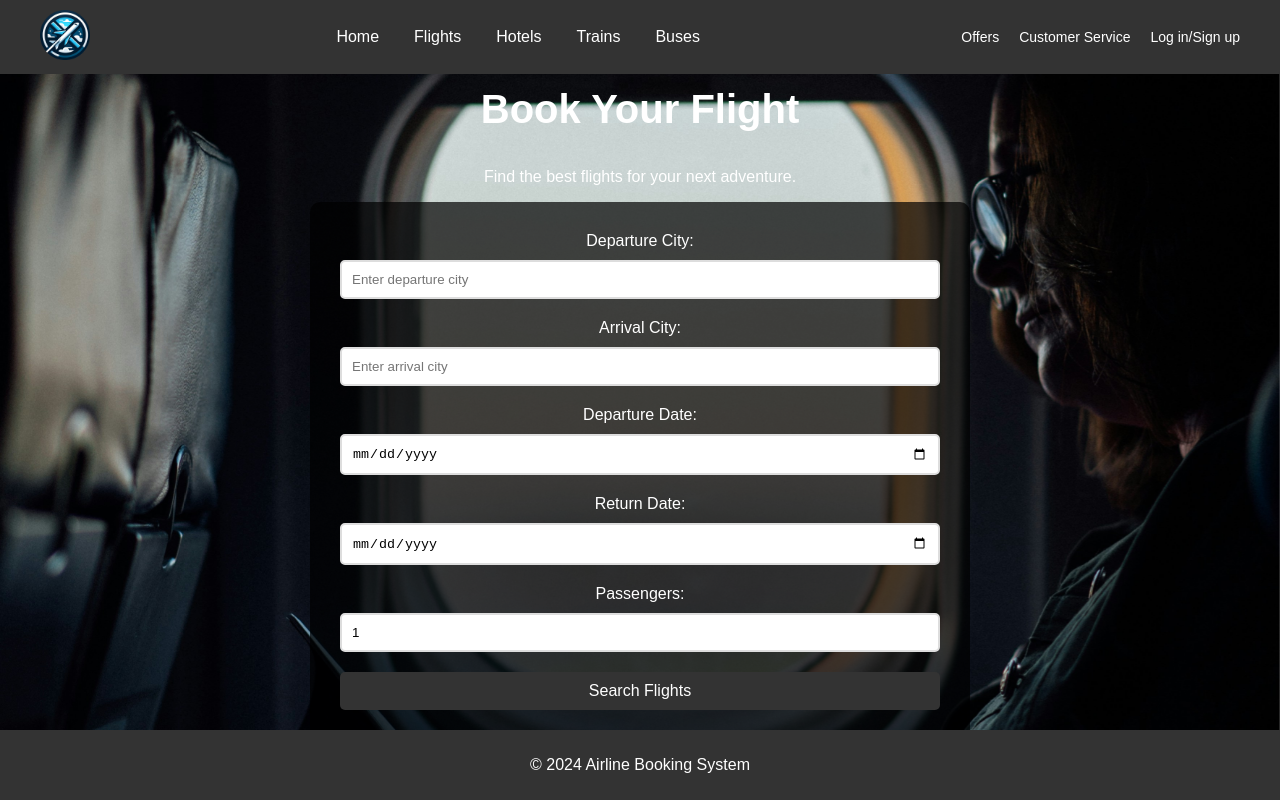
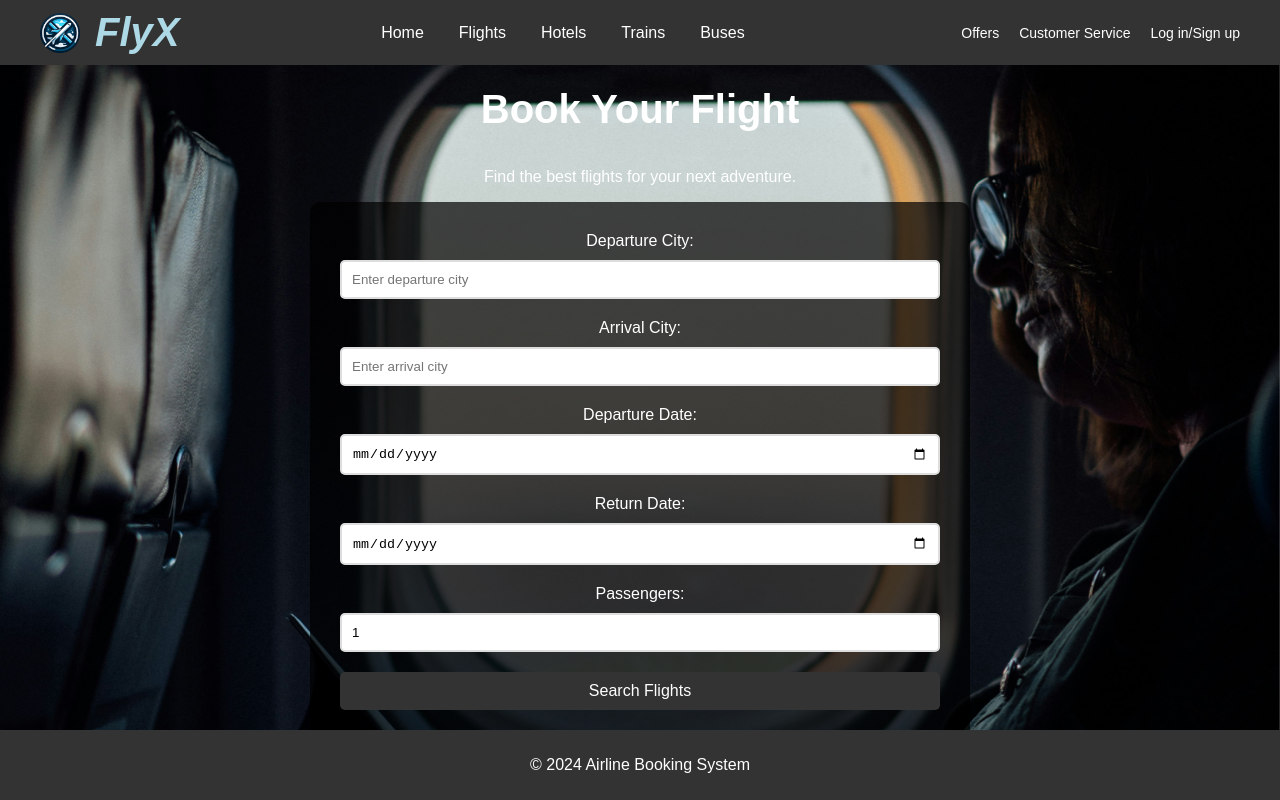
Before and after one commit to Asmitha-GitHub/airline, a plain HTML site: page flights.html in a window 1280 px wide. Drawn offline with Linux system fonts and the light colour scheme.

Commit message:
Update flights.html

```diff
--- a/flights.html
+++ b/flights.html
@@ -8,9 +8,10 @@
 </head>
 <body>
     <header>
-        <div class="header-content">
-            <div class="logo">
-                <img src="images/logo.png" alt="My Airline Logo">
+     <div class="header-content">
+            <div class="logo" style="display: flex; align-items: center;">
+                <img src="images/logo.png" alt="My Airline Logo" style="height: 2.5em; /* Adjust height as needed */">
+                <span style="font-size: 2.5em; font-weight: bold; font-style: italic; color: lightblue; margin-left: 15px; display: inline-block; vertical-align: middle;">FlyX</span>
             </div>
             <nav>
                 <ul>
```
